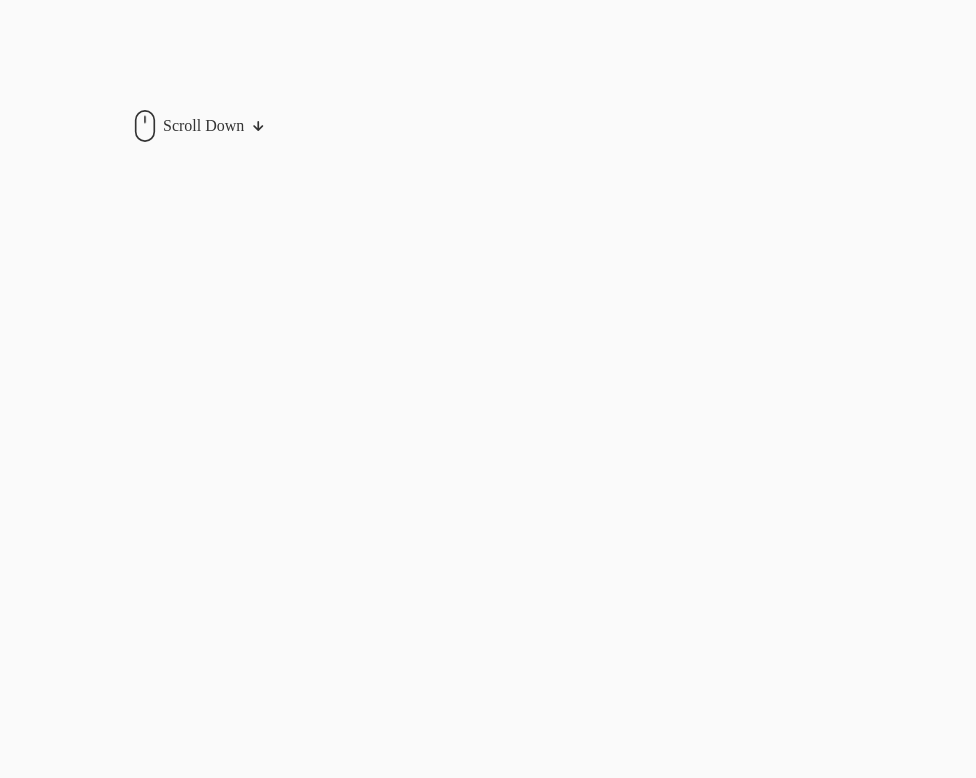
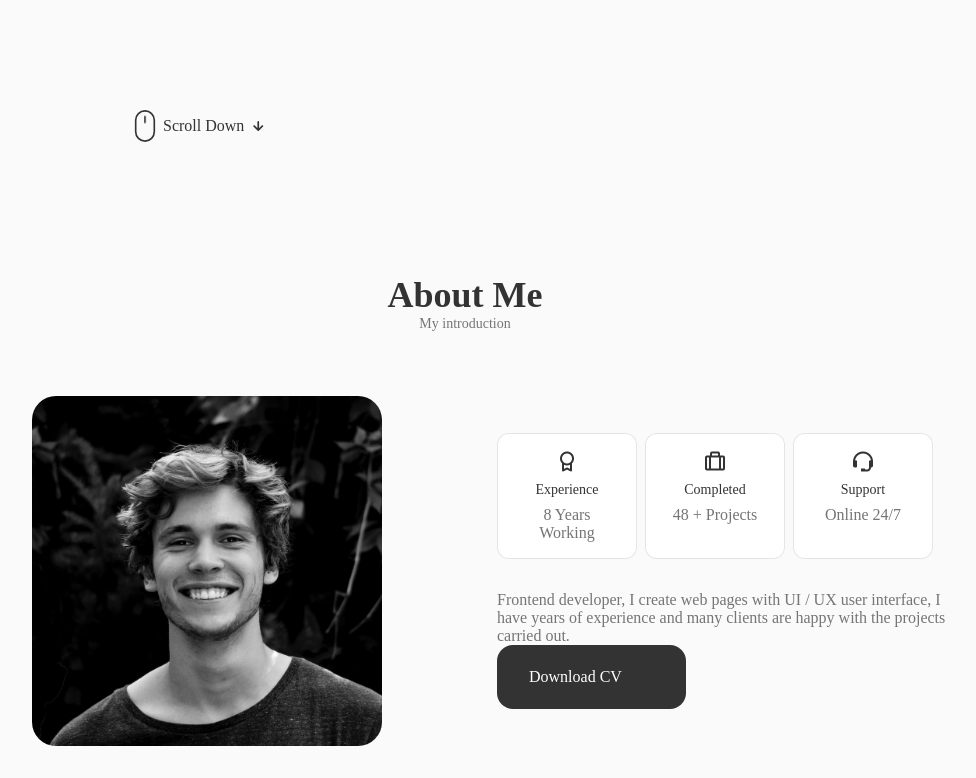
Before and after one commit to GitNinja36/portfolio, a React (Create React App) app: page / in a window 1280 px wide. Shown: the part 486-1264 px from the top of the page, without its empty margins (175-1151 px from the left). Before the commit the page ends 800 px from the top, so only its background shows below. Built offline with nearby package versions, Linux system fonts and the light colour scheme.

Commit message:
intializing Info Tag

```diff
--- a/src/App.js
+++ b/src/App.js
@@ -2,6 +2,7 @@
 import './App.css';
 import Header from './components/header/Header';
 import Home from './components/home/Home';
+import About from './components/about/About';
 
 function App() {
   return (
@@ -9,6 +10,7 @@
       <Header/>
       <main className='main'>
         <Home/>
+        <About/>
       </main>
     </>
   );
--- /dev/null
+++ b/src/components/about/About.jsx
@@ -0,0 +1,59 @@
+import React from "react";
+import "./about.css";
+import AboutImg from "../../assets/about.jpg";
+import CV from "../../assets/Rohit_Resume.pdf";
+import Info from "./Info";
+
+function About(){
+    return(
+        <section className="about section" id="about">
+            <h2 className="section__title">About Me</h2>
+            <span className="section__subtitle">My introduction</span>
+
+            <div className="about__container container grid">
+                <img src={AboutImg} alt="" className="about__img" />
+
+                <div className="about__data">
+                    <Info/>
+
+                    <p className="about__description">
+                        Frontend developer, I create web pages with UI / UX user interface, I have years of experience and many clients are happy with the projects carried out.
+                    </p>
+
+                    <a
+                        download=""
+                        href={CV}
+                        className="button button--flex"
+                    >Download CV
+                    <svg
+                        class="button__icon"
+                        xmlns="http://www.w3.org/2000/svg"
+                        width="24"
+                        height="24"
+                        viewBox="0 0 24 24"
+                        fill="none"
+                    >
+                    <path
+                        d="M15.25 22.7502H9.25C3.82 22.7502 1.5 20.4302 1.5 15.0002V9.00024C1.5 3.57024 3.82 1.25024 9.25 1.25024H14.25C14.66 1.25024 15 1.59024 15 2.00024C15 2.41024 14.66 2.75024 14.25 2.75024H9.25C4.64 2.75024 3 4.39024 3 9.00024V15.0002C3 19.6102 4.64 21.2502 9.25 21.2502H15.25C19.86 21.2502 21.5 19.6102 21.5 15.0002V10.0002C21.5 9.59024 21.84 9.25024 22.25 9.25024C22.66 9.25024 23 9.59024 23 10.0002V15.0002C23 20.4302 20.68 22.7502 15.25 22.7502Z"
+                        fill="var(--conatiner-color)"
+                    ></path>
+                    <path
+                        d="M22.25 10.7502H18.25C14.83 10.7502 13.5 9.42023 13.5 6.00023V2.00023C13.5 1.70023 13.68 1.42023 13.96 1.31023C14.24 1.19023 14.56 1.26023 14.78 1.47023L22.78 9.47023C22.99 9.68023 23.06 10.0102 22.94 10.2902C22.82 10.5702 22.55 10.7502 22.25 10.7502ZM15 3.81023V6.00023C15 8.58023 15.67 9.25023 18.25 9.25023H20.44L15 3.81023Z"
+                        fill="var(--conatiner-color)"
+                    ></path>
+                    <path
+                        d="M13.25 13.7502H7.25C6.84 13.7502 6.5 13.4102 6.5 13.0002C6.5 12.5902 6.84 12.2502 7.25 12.2502H13.25C13.66 12.2502 14 12.5902 14 13.0002C14 13.4102 13.66 13.7502 13.25 13.7502Z"
+                        fill="var(--conatiner-color)"
+                    ></path>
+                    <path
+                          d="M11.25 17.7502H7.25C6.84 17.7502 6.5 17.4102 6.5 17.0002C6.5 16.5902 6.84 16.2502 7.25 16.2502H11.25C11.66 16.2502 12 16.5902 12 17.0002C12 17.4102 11.66 17.7502 11.25 17.7502Z"
+                          fill="var(--conatiner-color)"
+                    ></path>
+                    </svg>
+                    </a>
+                </div>
+            </div>
+        </section>
+    )
+}
+export default About;
--- /dev/null
+++ b/src/components/about/Info.jsx
@@ -0,0 +1,27 @@
+import React from 'react'
+
+function Info() {
+  return (
+    <div className="about__info grid">
+        <div className="about__box">
+            <i class='bx bx-award about__icon'></i>
+            <h3 className="about__title">Experience</h3>
+            <span className="about__subtitle">8 Years Working</span>
+        </div>
+
+        <div className="about__box">
+            <i class='bx bx-briefcase-alt about__icon'></i>
+            <h3 className="about__title">Completed</h3>
+            <span className="about__subtitle">48 + Projects</span>
+        </div>
+
+        <div className="about__box">
+            <i class='bx bx-support about__icon'></i>
+            <h3 className="about__title">Support</h3>
+            <span className="about__subtitle">Online 24/7</span>
+        </div>
+    </div>
+  )
+}
+
+export default Info
--- /dev/null
+++ b/src/components/about/about.css
@@ -0,0 +1,33 @@
+.about__container {
+    grid-template-columns: repeat(2, 1fr);
+    align-items: center;
+    column-gap: 4rem;
+}
+.about__img{
+    width: 350px;
+    border-radius: 1.5rem;
+    justify-self: center;
+}
+.about__info{
+    grid-template-columns: repeat(3, 140px);
+    gap: 0.5rem;
+    margin-bottom: var(--mb-2) ;
+
+}
+.about__box{
+    background-color: var(--container-color);
+    border: 1px solid rgba(0, 0, 0, 0.1);
+    border-radius: 0.75rem;
+    text-align: center;
+    padding: 1rem 1.25rem;
+}
+.about__icon{
+    font-size: 1.5rem;
+    color: var(--title-color);
+    margin-bottom: var(--mb-0-5);
+}
+.about__title {
+    font-size: var(--small-font-size);
+    font-weight: var(--font-medium);
+    margin-bottom: var(--mb-0-5);
+}
```
